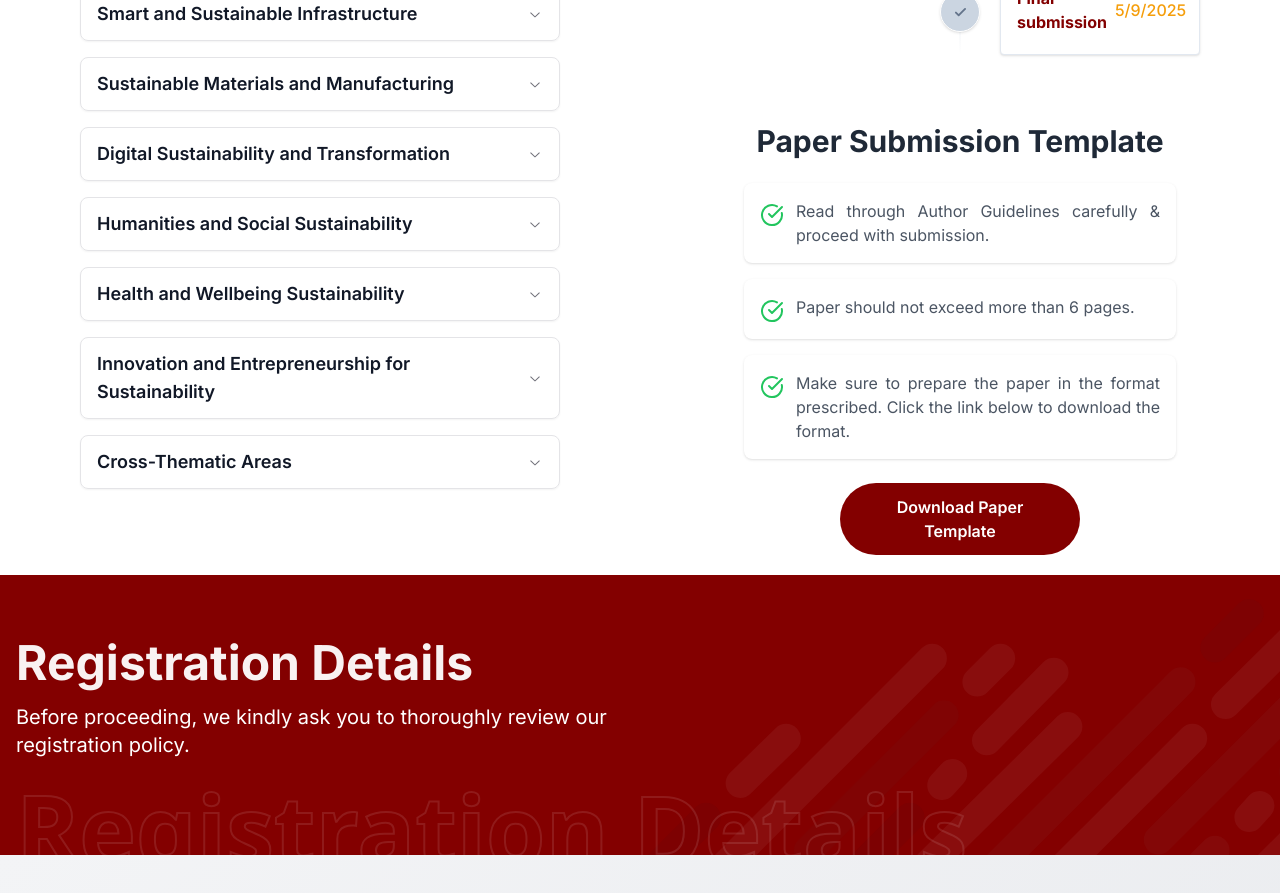
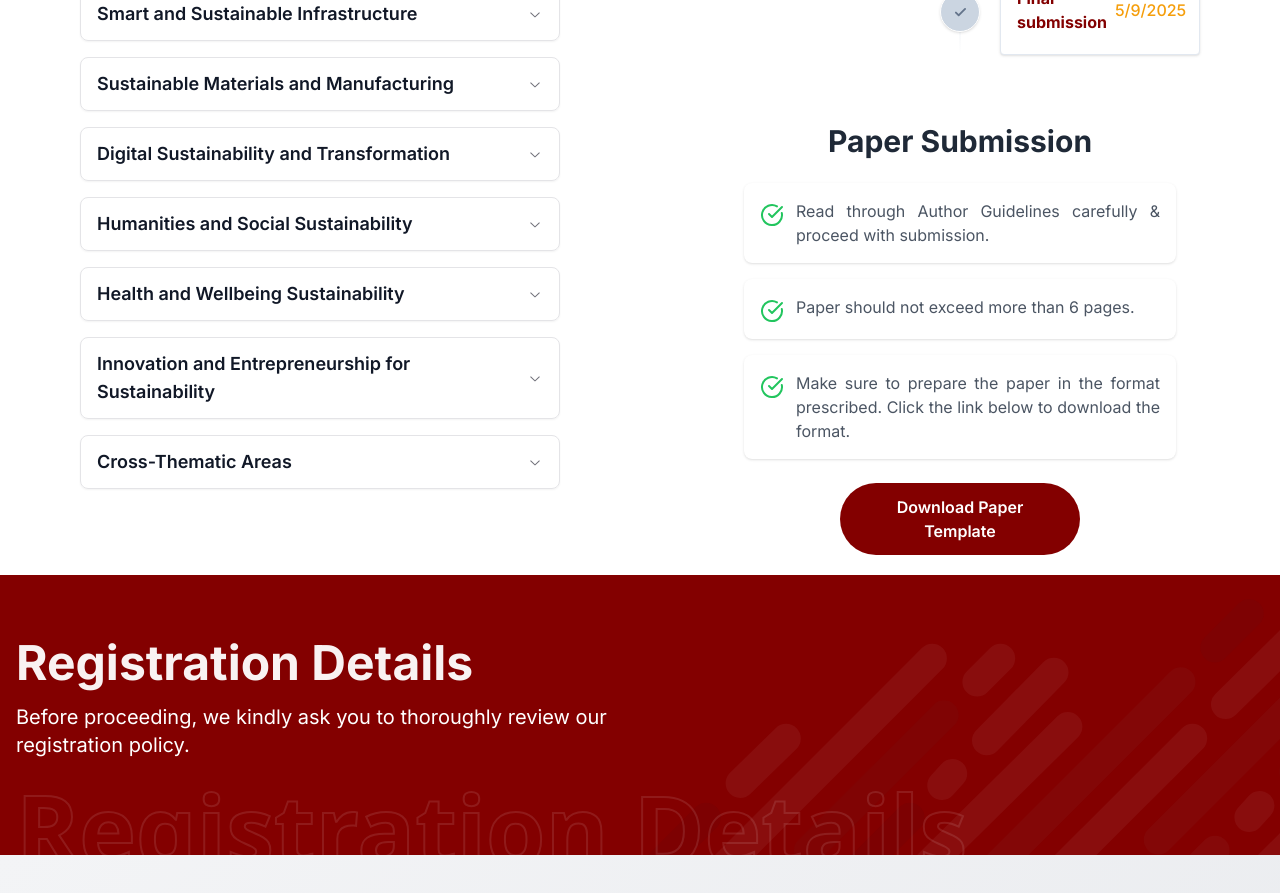
Before and after one commit to kmrsanthosh/TCEResearchConclave, a Next.js app: page / in a window 1280 px wide. Shown: the part 1840-2733 px from the top of the page. Built offline with nearby package versions, Linux system fonts and the light colour scheme.

Commit message:
Refactor PaperSubmissionTemplate component and update heading text

```diff
--- a/components/PaperSubmissionTemplate.tsx
+++ b/components/PaperSubmissionTemplate.tsx
@@ -7,7 +7,7 @@ const PaperSubmissionTemplate: React.FC = () => {
     <>
       <div className="mt-5 p-1 sm:p-6 md:pt-8 lg:pt-12 rounded-lg ">
         <h2 className="text-3xl text-center font-bold text-gray-800 mb-6">
-          Paper Submission Template
+          Paper Submission
         </h2>
 
         <div className="mt-5 space-y-4">
```
